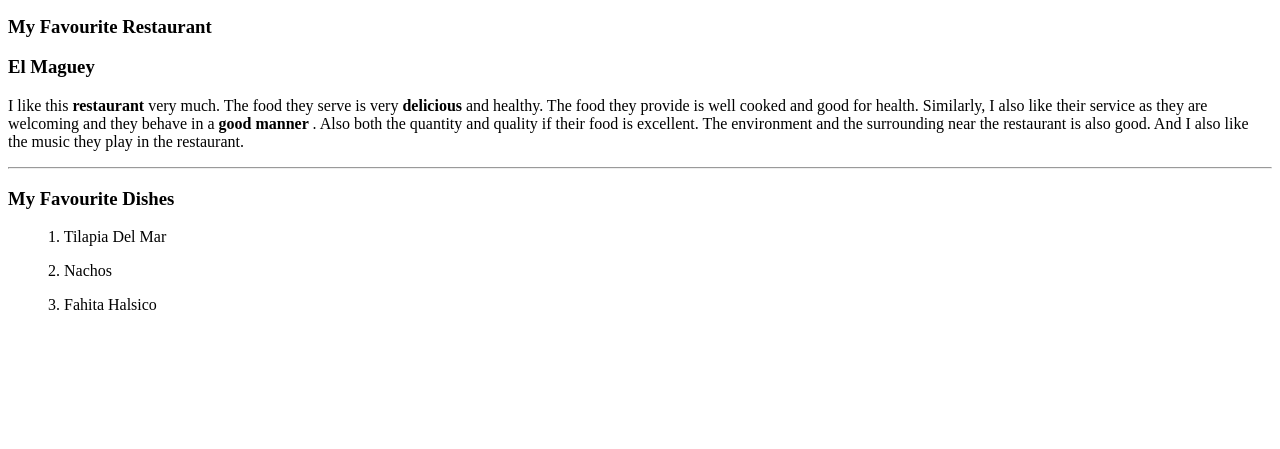
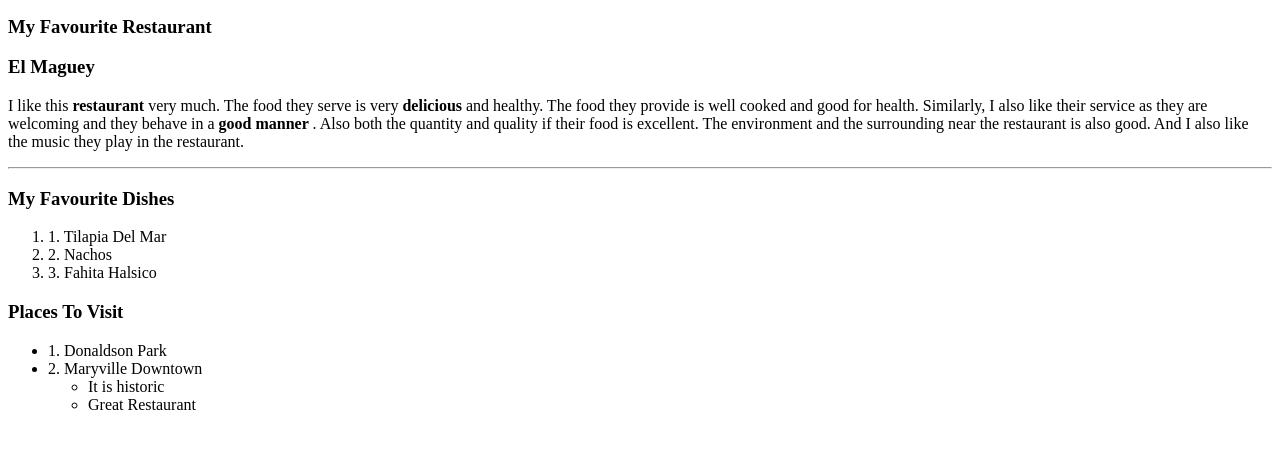
Before and after one commit to 44-563-Web-Apps-S24/44563-webapps-s24-assignment3-julaij, a plain HTML site: page index.html in a window 1280 px wide. Shown: the part 101-550 px from the top of the page. Drawn offline with Linux system fonts and the light colour scheme.

Commit message:
add unordered list

```diff
--- a/index.html
+++ b/index.html
@@ -25,9 +25,24 @@
     <hr>
 
     <h3>My Favourite Dishes</h3>
-    <ol> 1. Tilapia Del Mar </ol>
-    <ol> 2. Nachos </ol>
-    <ol> 3. Fahita Halsico </ol>
+
+    <ol>
+        <li> 1. Tilapia Del Mar </li>
+        <li> 2. Nachos </li>
+        <li> 3. Fahita Halsico </li>
+    </ol>
+
+
+    <h3>Places To Visit</h3>
+    <ul>
+        <li> 1. Donaldson Park</li>
+        <li> 2. Maryville Downtown</li>
+        <ul>
+            <li>It is historic </li>
+            <li>Great Restaurant</li>
+        </ul>
+    </ul>
+
 </body>
 
 </html>
```
